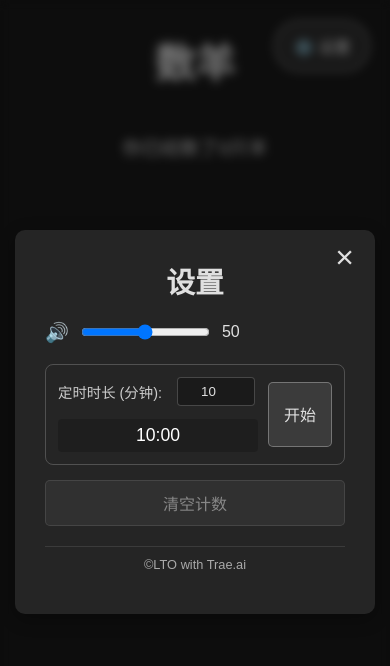
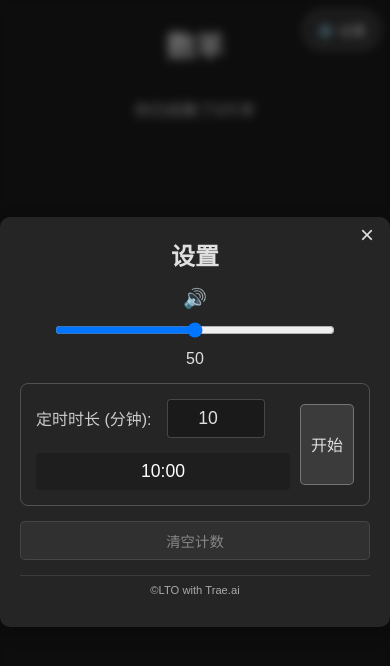
Before and after one commit to LittleOil/count, a plain HTML site: page index.html in a window 390 px wide. Both pictures are taken after a click on the button "⚙️ 设置". Drawn offline with Linux system fonts and the light colour scheme.

Commit message:
fix mobile accommodation

```diff
--- a/index.html
+++ b/index.html
@@ -3,6 +3,7 @@
 <head>
     <meta charset="UTF-8">
     <title>数羊 Counting Sheep</title>
+    <meta name="viewport" content="width=device-width, initial-scale=1.0">
     <link rel="stylesheet" href="style.css">
 </head>
 <body>
--- a/style.css
+++ b/style.css
@@ -9,6 +9,11 @@ body {
     flex-direction: column;
     align-items: center;
     cursor: pointer;
+    touch-action: manipulation; /* 阻止双击缩放 */
+}
+
+* {
+    -webkit-tap-highlight-color: transparent; /* 移除点击时的蓝色高亮 */
 }
 
 h1 {
@@ -264,3 +269,97 @@ h1 {
   padding-top: 10px; /* 增加一点内边距 */
   border-top: 1px solid rgba(255, 255, 255, 0.1); /* 分隔线 */
 }
+
+/* 移动端适配 */
+@media (max-width: 768px) {
+  h1 {
+    font-size: 1.8rem;
+    margin-top: 1.5rem;
+  }
+
+  #counter {
+    font-size: 1rem;
+    margin: 0.8rem 0;
+  }
+
+  .sheep {
+    width: 40px;
+    height: 40px;
+  }
+
+  .settings-container {
+    top: 10px;
+    right: 10px;
+  }
+
+  .settings-container button#settingsBtn {
+    padding: 8px 12px;
+    font-size: 14px;
+  }
+
+  .settings-menu-modal {
+    padding: 20px;
+    min-width: unset;
+    width: 90%;
+  }
+
+  .settings-menu-modal h2 {
+    font-size: 1.5rem;
+    margin-bottom: 15px;
+  }
+
+  .close-btn {
+    font-size: 1.5rem;
+    top: 5px;
+    right: 10px;
+  }
+
+  .volume-control {
+    flex-direction: column;
+    gap: 10px;
+    margin-bottom: 15px;
+  }
+
+  .volume-slider {
+    width: 80%;
+  }
+
+  /* 定时器控制 */
+  .timer-control {
+    flex-direction: column;
+    gap: 10px;
+    padding: 15px;
+  }
+
+  .timer-control label {
+    font-size: 1rem;
+  }
+
+  .timer-control input[type="number"] {
+    font-size: 1.1rem;
+    padding: 8px;
+    width: 80px;
+  }
+
+  #countdownDisplay {
+    font-size: 1.1rem;
+    padding: 8px 12px;
+  }
+
+  #startTimerBtn {
+    padding: 10px;
+    font-size: 1rem;
+  }
+
+  .settings-button {
+    padding: 8px 12px;
+    font-size: 0.9rem;
+    margin-top: 10px;
+  }
+
+  .copyright-text {
+    font-size: 0.7em;
+    margin-top: 15px;
+    padding-top: 8px;
+  }
+}
```
